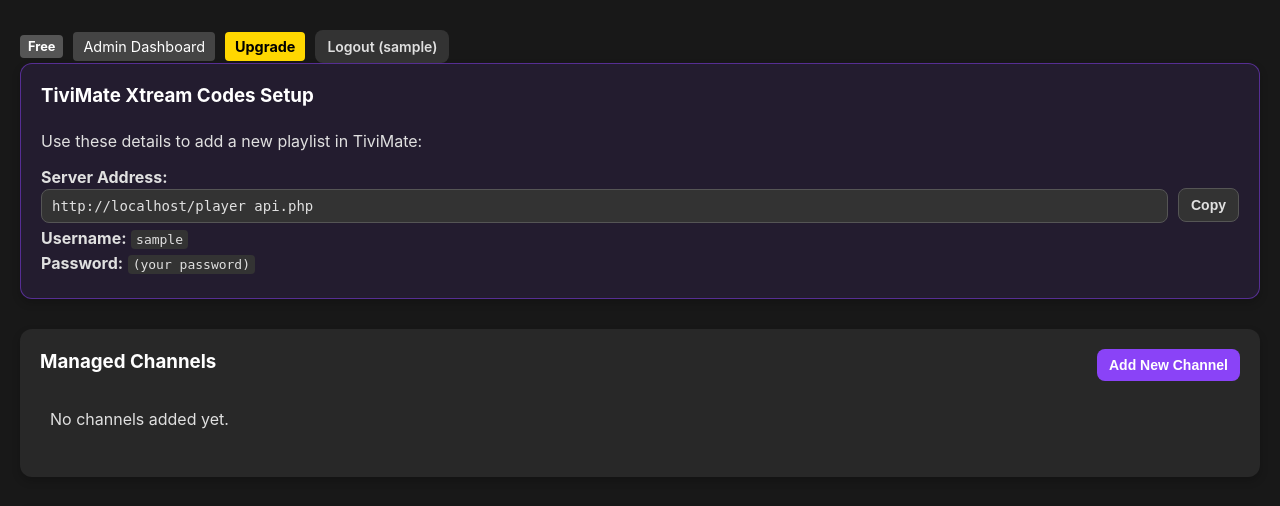
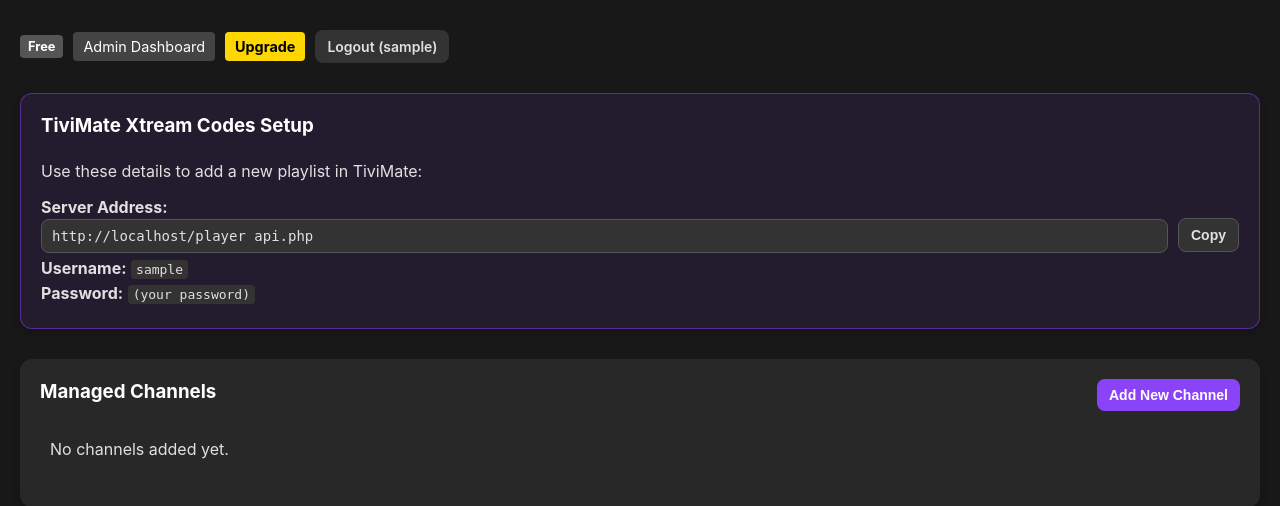
Before and after one commit to eikeja/tivitwitch-manager, a Flask app: page / in a window 1280 px wide. Shown: the part 75-581 px from the top of the page. Run offline with Flask 3, Linux system fonts and the light colour scheme; the visitor is signed in with stand-in values (Sample User, id 1); data comes from the database, SQL or seed files in the repository; data that the repository does not hold is empty.

Commit message:
css anpassungen

```diff
--- a/static/style.css
+++ b/static/style.css
@@ -637,6 +637,7 @@ input:checked+.slider:before {
     display: flex;
     gap: 10px;
     align-items: center;
+    margin-bottom: 30px;
 }
 
 .admin-btn {
--- a/templates/admin.html
+++ b/templates/admin.html
@@ -130,7 +130,7 @@
             </table>
         </div>
 
-    </div>
+
 
         <div class="admin-section">
             <h2>Voucher Management</h2>
@@ -138,7 +138,8 @@
                 <input type="hidden" name="action" value="create">
                 <div style="display:flex; gap:10px; align-items:flex-end;">
                     <div><label>Code</label><br><input type="text" name="code" placeholder="VIP2025" required></div>
-                <div><label>Usage Limit</label><br><input type="number" name="limit" value="1" min="1" required></div>
+                    <div><label>Usage Limit</label><br><input type="number" name="limit" value="1" min="1" required>
+                    </div>
                     <button type="submit" class="btn-primary">Create Voucher</button>
                 </div>
             </form>
```
Lines whose indentation alone changed are shown as unchanged.
